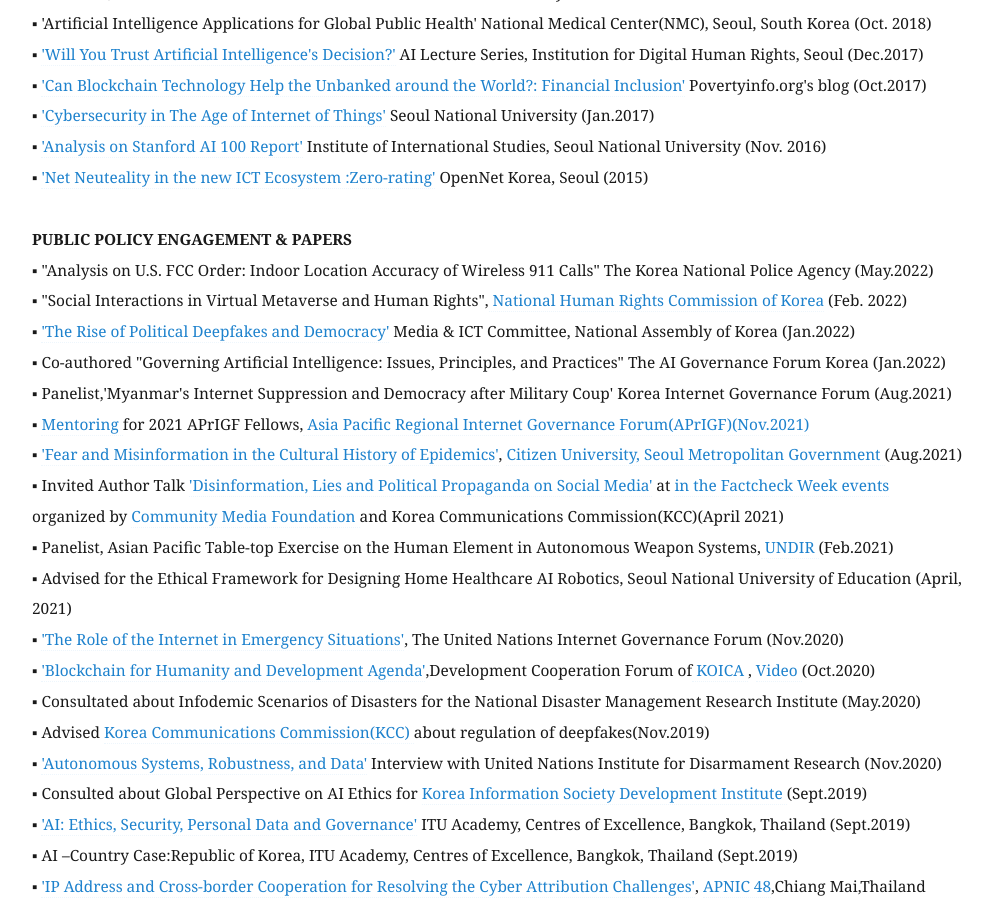
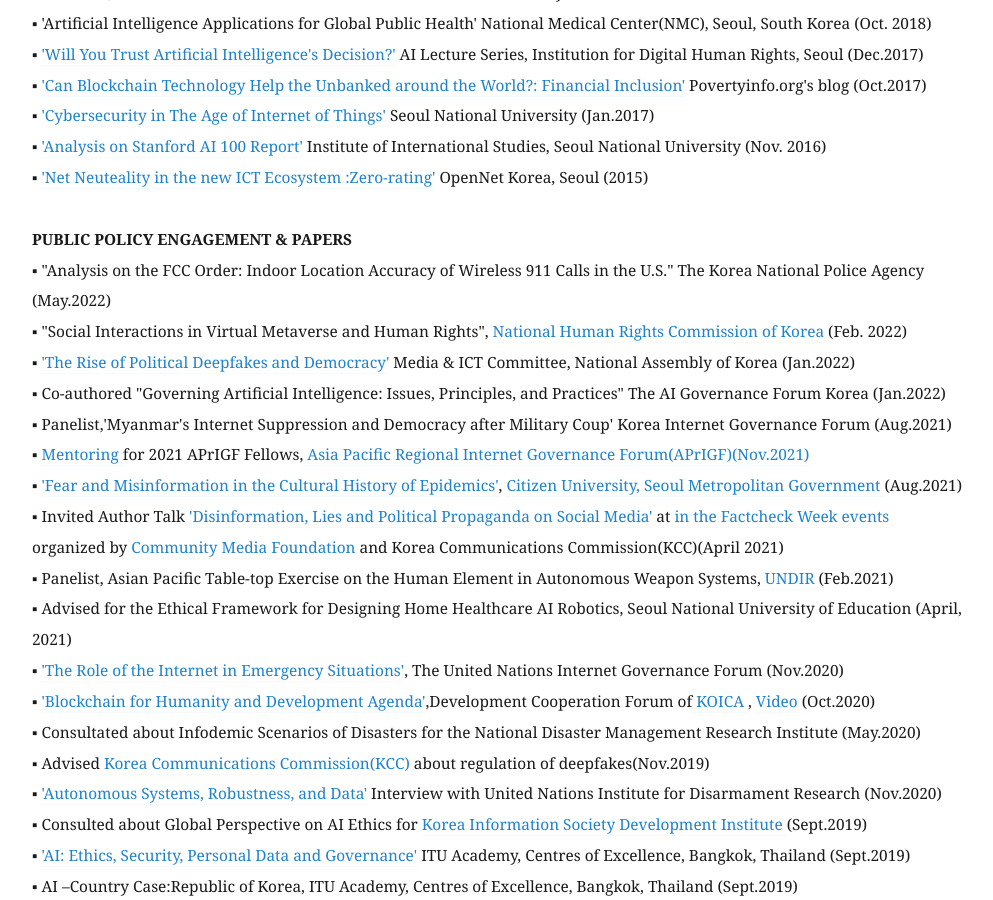
Before and after one commit to eunchangchoi/eunchangchoi.github.io, a Jekyll site: the page built from index.md, in a window 1280 px wide and 900 px high, scrolled down 4578 px. Shown: the whole window, without its empty margins (68-1061 px from the left). Built offline with Jekyll 4.4.1, drawn with Linux system fonts in a browser that asks for light colours.

Commit message:
Update index.md

```diff
--- a/index.md
+++ b/index.md
@@ -111,7 +111,7 @@
   <br>
 
  <strong> PUBLIC POLICY ENGAGEMENT & PAPERS</strong> <br>
-▪ "Analysis on U.S. FCC Order: Indoor Location Accuracy of Wireless 911 Calls" The Korea National Police Agency (May.2022)<br>
+▪ "Analysis on the FCC Order: Indoor Location Accuracy of Wireless 911 Calls in the U.S." The Korea National Police Agency (May.2022)<br>
 ▪ "Social Interactions in Virtual Metaverse and Human Rights",<a href="https://www.humanrights.go.kr/site/main/index002"> National Human Rights Commission of Korea</a> (Feb. 2022)<br>
 ▪ <a href="https://zdnet.co.kr/view/?no=20220112165731">'The Rise of Political Deepfakes and Democracy'</a> Media & ICT Committee, National Assembly of Korea (Jan.2022) <br>
 ▪ Co-authored "Governing Artificial Intelligence: Issues, Principles, and Practices" The AI Governance Forum Korea (Jan.2022)<br>
@@ -141,7 +141,7 @@
 ▪ Multi-Stakeholder Steering Group(MSG), <a href="https://ap.rigf.asia/"> Asia Pacific Regional Internet Governance Forum(APrIGF)</a> <br>
   <br>
  <strong> IN THE NEWS & INTERVIEWS</strong> <br>
-▪ <a href="https://www.youtube.com/watch?v=eAewHoNQgiI">'Emerging Markets and Technologies of Service Robots'</a> Tech Live Event, MIT Tech Review Korea (May. 2022)<br>
+▪ <a href="https://www.technologyreview.kr/special/event/202204/">'Emerging Markets and Technologies of Service Robots'</a> Tech Live Event, MIT Tech Review Korea (May. 2022)<br>
 ▪ <a href="https://www.key4biz.it/democrazia-futura-dalla-cortina-di-ferro-alle-cortine-di-silicio-sara-linternet-globale-la-principale-vittima-del-conflitto-russo-ucraino/398412/"> Dalla 'Cortina di ferro' alle 'Cortine di silicio'</a> Democrazia Futura, Italian (April, 2022)<br>
 ▪ <a href="https://www.hyundaimotorgroup.com/about-us/publications">'The Future of Metaverse, Metamobility and Ethics'</a> Motersline, Hyundai Motors(April, 2022)<br>
 ▪  <a href="http://www.mediatoday.co.kr/news/articleView.html?idxno=301748"> 'Political Manipulation and Deepfakes with NFTs'</a> Media Today, <a href="https://www.news1.kr/articles/?4553816/"> New1 </a>, <a href="https://www.edaily.co.kr/news/read?newsId=02768326632197392&mediaCodeNo=257&OutLnkChk=Y/">  Edaily News </a>(Jan.2022)<br>
```
